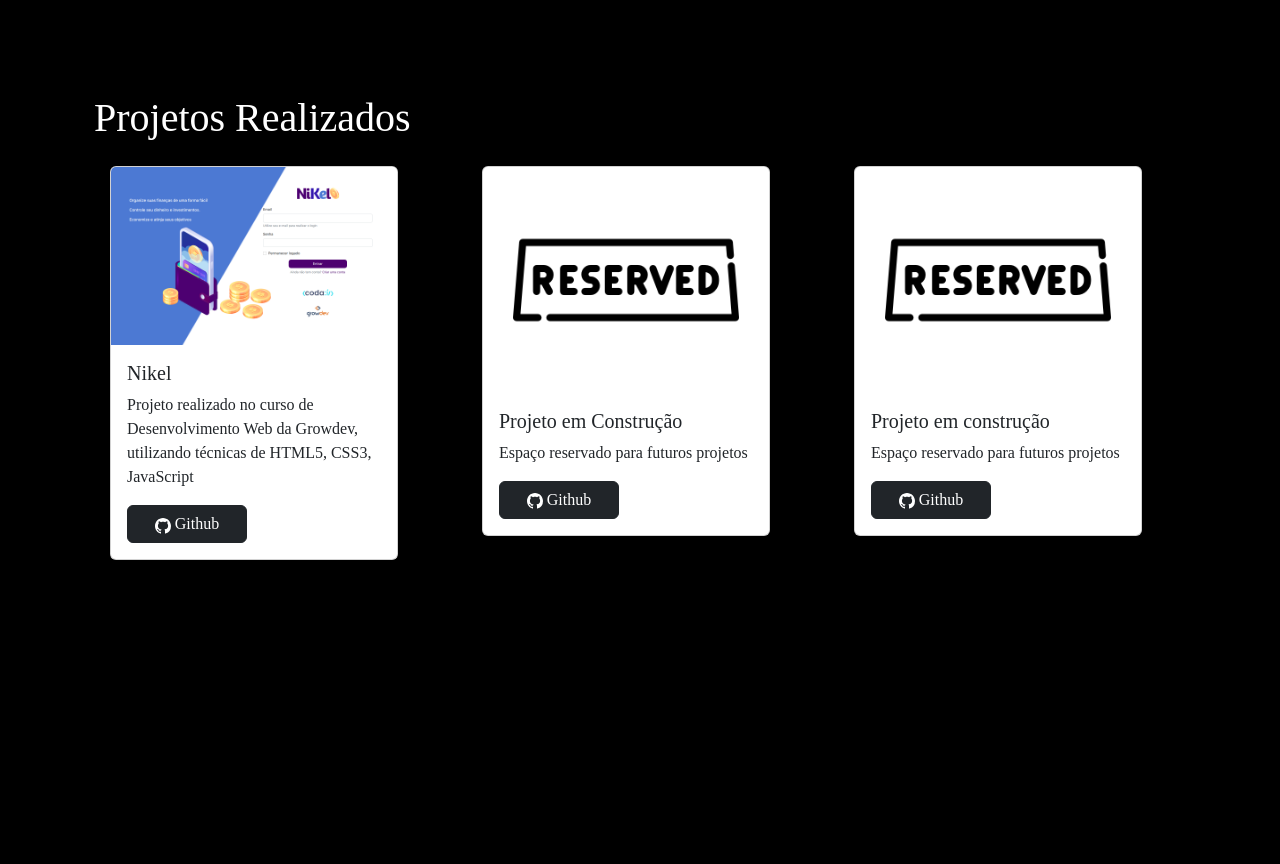
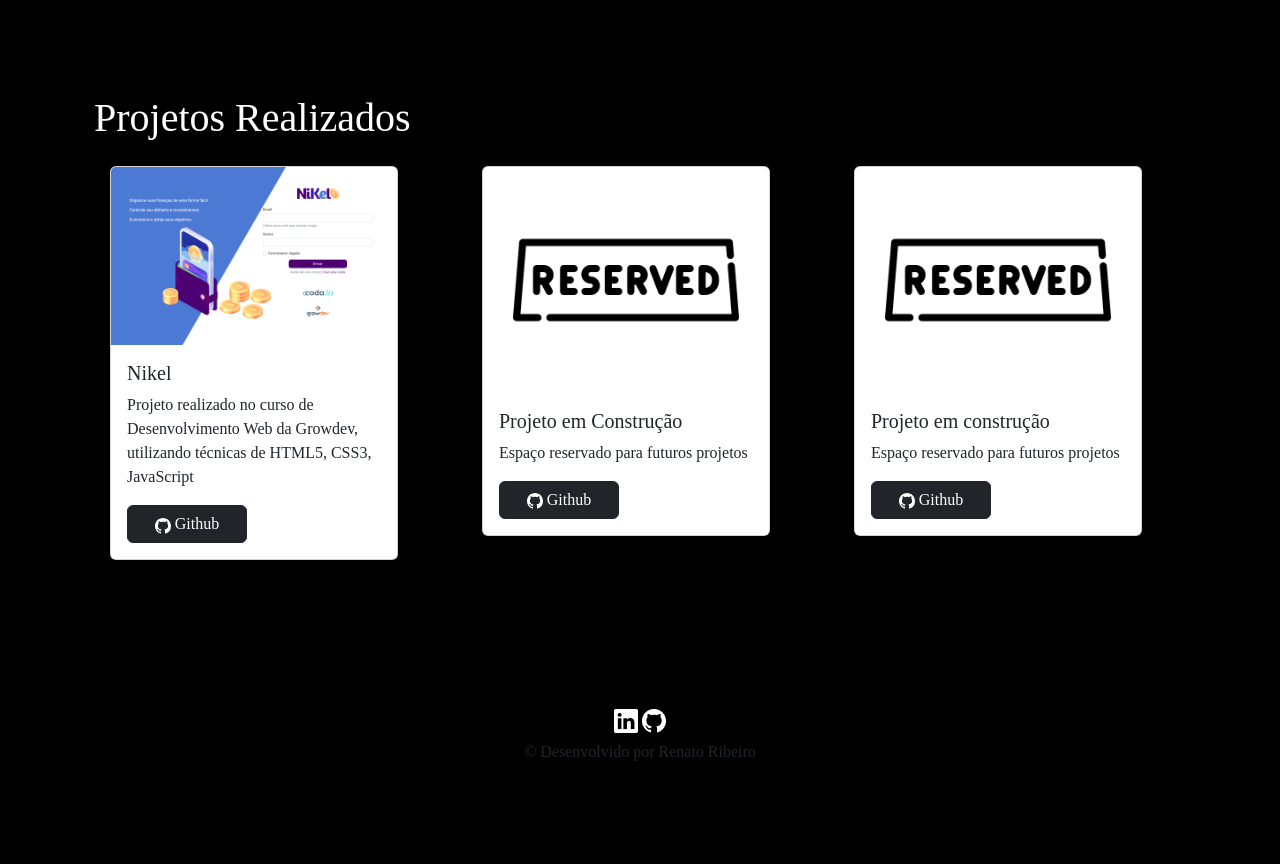
Before and after one commit to renatoribeiro16/portfolio-renatoribeiro, a website: page index.html in a window 1280 px wide. Shown: the part 968-1832 px from the top of the page. Before the commit the page ends 1544 px from the top, so only its background shows below. Drawn offline with nearby package versions, Linux system fonts and the light colour scheme; a web font is replaced by a local one.

Commit message:
atualizado footer

```diff
--- a/index.html
+++ b/index.html
@@ -115,14 +115,16 @@
                     </div>
                 </div>
             </div>
-
-
         </div>
         </div>
-
-
-
-    </div>
+        </div>
+        <footer>
+            <div class="container-fluid" style="margin-top: 10vw; text-align: center; height: 20vh;">
+             <a href=""><i class="icone bi bi-linkedin text-white" style="font-size:1.5rem ;"></i></a>
+            <a href=""><i class="bi bi-github text-white" style="font-size:1.5rem ;"></i></a>
+            <p>&copy; Desenvolvido por Renato Ribeiro</p>
+            </div>
+            </footer>
 
 </body>
 </html>
```
Also changed, not shown: estilos.css (line endings or trailing spaces).
